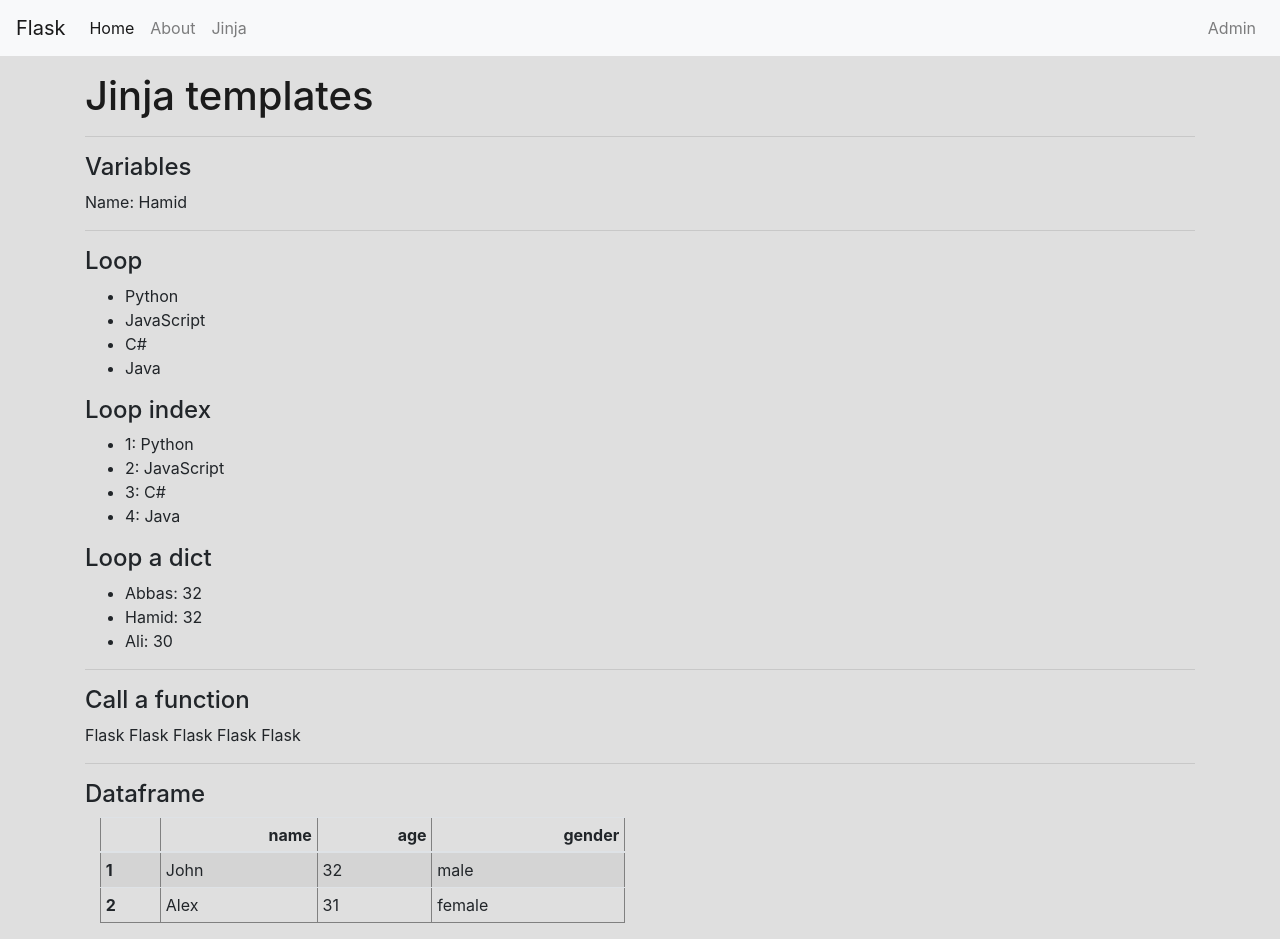
After one commit to hamidkhbl/flask-app-sample, a Flask app: page /jinja in a window 1280 px wide. The commit adds this page. Run offline with Flask 2, Linux system fonts and the light colour scheme; some libraries are stand-ins or nearby versions.

Commit message:
Add jinja.html

```diff
--- /dev/null
+++ b/app/templates/public/jinja.html
@@ -0,0 +1,60 @@
+{% extends "public/templates/public_template.html" %}
+
+{% block title %}Jinja{% endblock %}
+
+{% block main %}
+<div class="container">
+    <div class="row">
+        <div class="col">
+            <h1>Jinja templates</h1>
+            <hr>
+
+            <h4>Variables</h4>
+            <p>Name: {{ my_name }}</p>
+            <hr>
+
+            <h4>Loop</h4>
+            <ul>
+                {% for lang in langs %}
+                    <li>
+                        {{lang}}
+                    </li>
+                {% endfor %}
+            </ul>
+
+            <h4>Loop index</h4>
+            <ul>
+                {% for lang in langs %}
+                    <li>
+                        {{ loop.index }}: {{lang}}
+                    </li>
+                {% endfor %}
+            </ul>
+
+            <h4>Loop a dict</h4>
+            <ul>
+                {% for k, v in friends.items() %}
+                    <li>
+                        {{ k }}: {{ v }}
+                    </li>
+                {% endfor %}
+            </ul>
+
+            <hr>
+            <h4>Call a function</h4>
+            <p>
+                {{ repeat("Flask ", 5) }}
+            </p>
+
+            <hr>
+            <h4>Dataframe</h4>
+            <div class="table-responsive col-6">
+                {{ data | safe}}
+            </div>
+
+
+        </div>
+    </div>
+</div>
+
+{% endblock %}
--- a/app/templates/public/templates/public_template.html
+++ b/app/templates/public/templates/public_template.html
@@ -32,6 +32,9 @@
         <li class="nav-item">
           <a class="nav-link" href="/about">About</a>
         </li>
+        <li class="nav-item">
+          <a class="nav-link" href="/jinja">Jinja</a>
+        </li>
       </ul>
     </div>
 
--- a/app/views.py
+++ b/app/views.py
@@ -1,5 +1,6 @@
 from app import app
 from flask import render_template
+import pandas as pd
 
 @app.route("/")
 def index():
@@ -8,3 +9,44 @@ def index():
 @app.route("/about")
 def about():
     return render_template("public/about.html")
+
+@app.route("/jinja")
+def jinja():
+
+    my_name = "Hamid"
+
+    age = 30
+
+    langs = ["Python", "JavaScript","C#","Java"]
+
+    friends ={
+        "Abbas":32,
+        "Hamid": 32,
+        "Ali":30
+    }
+
+    class GitRemote:
+        def __init__(self, name, description, url):
+            self.name = name
+            self.description = description
+            self.url = url
+        def pull(self):
+            return f"Pulling repo {self.name}"
+
+        def clone(self):
+            return f"cloning repo {self.name}"
+
+    my_remote = GitRemote(name="flask", description = "test", url= "someurl")
+
+    def repeat(x, qty):
+        return x * qty
+
+    df = pd.read_csv("data/test.csv")
+
+    colors = ("Red", "Green")
+    return render_template("public/jinja.html",
+        my_name = my_name,
+        age = age, langs = langs,
+        colors = colors, friends = friends,
+        GitRemote = GitRemote, repeat = repeat,
+        data = df.to_html(classes="table table-hover table-striped table-sm"))
--- /dev/null
+++ b/data/test.csv
@@ -0,0 +1,3 @@
+name,age,gender
+1,John,32,male
+2,Alex,31,female
```
